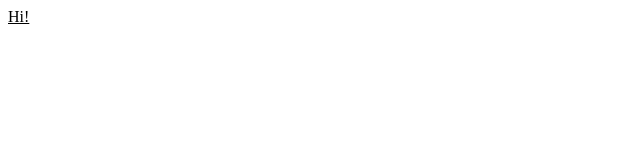
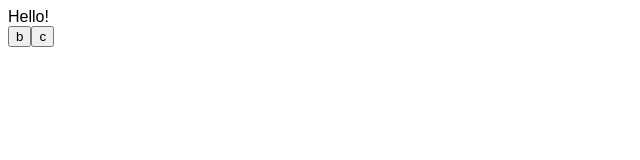
Before and after one commit to Jonbeek/ToMeToMeToMe, a React (Vite) app: page / in a window 1280 px wide. Shown: the top 160 px of the page, without its empty margins (0-640 px from the left). Built offline with nearby package versions, Linux system fonts and the light colour scheme.

Commit message:
Basic movement now functional

```diff
--- a/package.json
+++ b/package.json
@@ -17,8 +17,10 @@
     "wizardjam"
   ],
   "devDependencies": {
+    "@types/lodash": "^4.14.149",
     "@types/react": "^16.9.17",
     "@types/react-dom": "^16.9.4",
+    "@types/react-redux": "^7.1.6",
     "bestzip": "^2.1.5",
     "gh-pages": "^2.2.0",
     "parcel-bundler": "^1.12.4",
@@ -28,6 +30,7 @@
   },
   "dependencies": {
     "@reduxjs/toolkit": "^1.2.2",
+    "lodash": "^4.17.15",
     "react": "^16.12.0",
     "react-dom": "^16.12.0",
     "react-redux": "^7.1.3",
--- a/src/scss/styles.scss
+++ b/src/scss/styles.scss
@@ -1,3 +1,4 @@
-p {
-	text-decoration: underline;
+* {
+	font-family: sans-serif;
+	font-weight: 100;
 }
--- a/src/ts/app.tsx
+++ b/src/ts/app.tsx
@@ -1,7 +1,13 @@
-import * as React from 'react'
-import * as ReactDOM from 'react-dom'
+import * as ReactDOM from "react-dom";
+import { Provider } from "react-redux";
+import { Store } from "./state/Main";
+import * as React from "react";
+import Router from "./ui/Router";
 
 ReactDOM.render(
-	<p>Hi!</p>,
-	document.getElementById('root')
-)
+	<Provider store={Store}>
+		Hello!
+		<Router></Router>
+	</Provider>,
+	document.getElementById("root")
+);
--- /dev/null
+++ b/src/ts/state/Main.ts
@@ -0,0 +1,45 @@
+import { createStore, createSlice, configureStore } from "@reduxjs/toolkit";
+
+const slice = createSlice({
+	name: "main",
+	initialState: {
+		current: {
+			screen: "town",
+			menu: "move"
+		},
+		locations: {
+			a: {
+				position: {
+					x: 0,
+					y: 0
+				}
+			},
+			b: {
+				position: {
+					x: 4,
+					y: 0
+				}
+			},
+			c: {
+				position: {
+					x: 4,
+					y: 3
+				}
+			}
+		},
+		player: {
+			location: "a"
+		}
+	},
+	reducers: {
+		move: (state, action) => {
+			state.player.location = action.payload;
+		}
+	}
+});
+
+export const Store = configureStore({
+	reducer: slice.reducer
+});
+
+export const { move } = slice.actions;
--- /dev/null
+++ b/src/ts/ui/MoveMenu.tsx
@@ -0,0 +1,31 @@
+import { move } from "../state/Main";
+import * as React from "react";
+import { connect } from "react-redux";
+import * as _ from "lodash";
+
+const mapStateToProps = state => {
+	return {
+		towns: _.omit(state.locations, state.player.location)
+	};
+};
+
+const mapDispatch = { move };
+
+const UnconnectedMoveMenu = ({ towns, move }) => {
+	return (
+		<div>
+			{_.map(towns, (town, name) => {
+				return (
+					<button key={name} onClick={() => move(name)}>
+						{name}
+					</button>
+				);
+			})}
+		</div>
+	);
+};
+
+export const MoveMenu = connect(
+	mapStateToProps,
+	mapDispatch
+)(UnconnectedMoveMenu);
--- /dev/null
+++ b/src/ts/ui/Router.tsx
@@ -0,0 +1,26 @@
+import { connect } from "react-redux";
+import "./TownScreen";
+import * as React from "react";
+import TownScreen from "./TownScreen";
+
+const mapStateToProps = state => {
+	return {
+		currentScreen: state.current.screen
+	};
+};
+
+const UnconnectedRouter = ({ currentScreen }) => {
+	return (
+		<div>
+			{
+				{
+					town: <TownScreen></TownScreen>
+				}[currentScreen]
+			}
+		</div>
+	);
+};
+
+const Router = connect(mapStateToProps)(UnconnectedRouter);
+
+export default Router;
--- /dev/null
+++ b/src/ts/ui/TownScreen.tsx
@@ -0,0 +1,35 @@
+import * as _ from "lodash";
+import { connect } from "react-redux";
+import * as React from "react";
+import { MoveMenu } from "./MoveMenu";
+
+const mapStateToProps = state => {
+	let [current, others] = _.partition(
+		_.keys(state.locations),
+		key => key === state.player.location
+	);
+	return {
+		menu: state.current.menu,
+		location: state.player.location,
+		details: current
+	};
+};
+
+const UnconnectedTownScreen = ({ location, menu, details }) => {
+	return (
+		<div>
+			<div className="submenu">
+				{
+					{
+						text: <div></div>,
+						move: <MoveMenu></MoveMenu>
+					}[menu]
+				}
+			</div>
+		</div>
+	);
+};
+
+const TownScreen = connect(mapStateToProps)(UnconnectedTownScreen);
+
+export default TownScreen;
```
Also changed, not shown: 1 other file (tests, documents, lock files or other folders).
